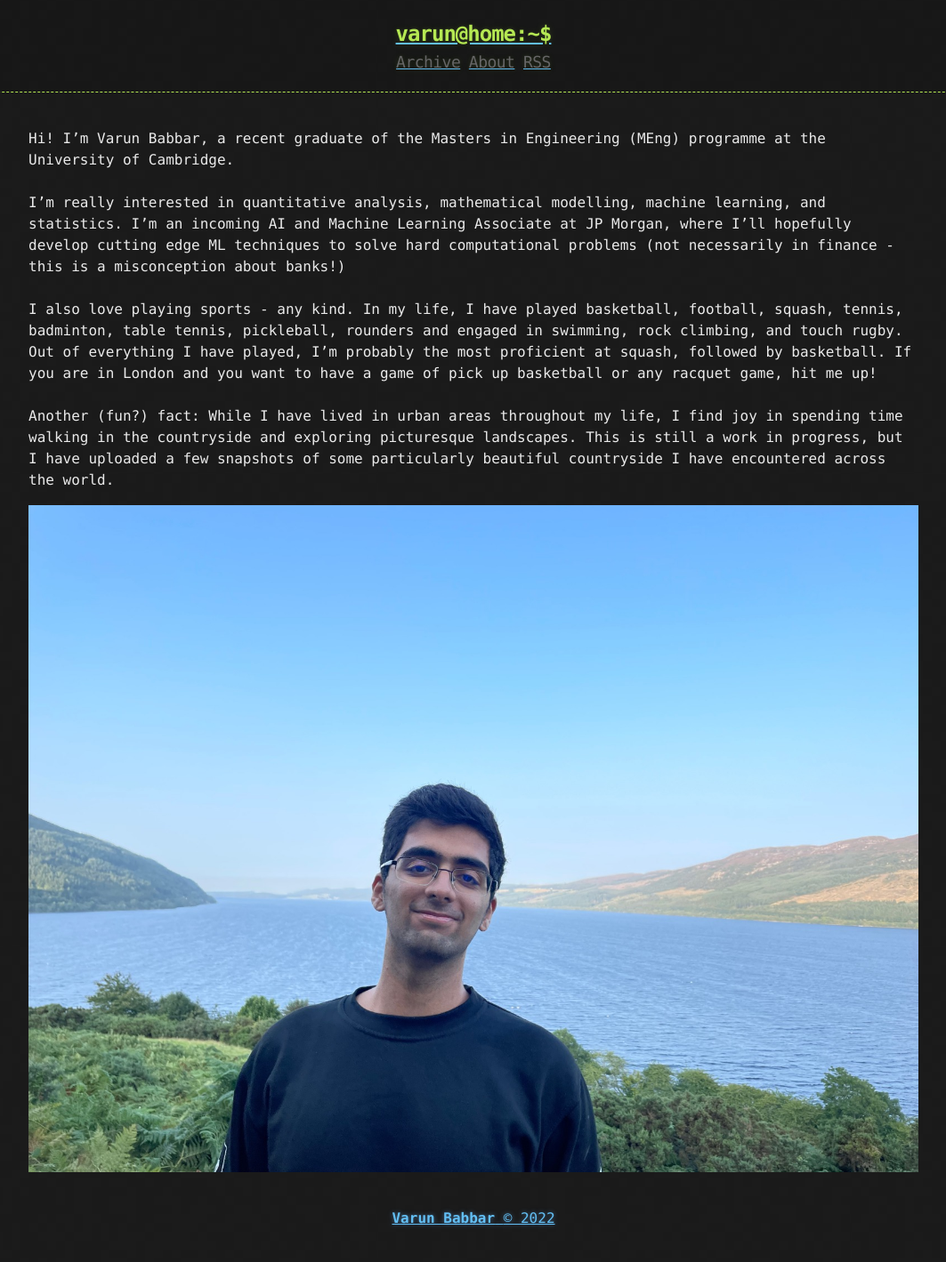
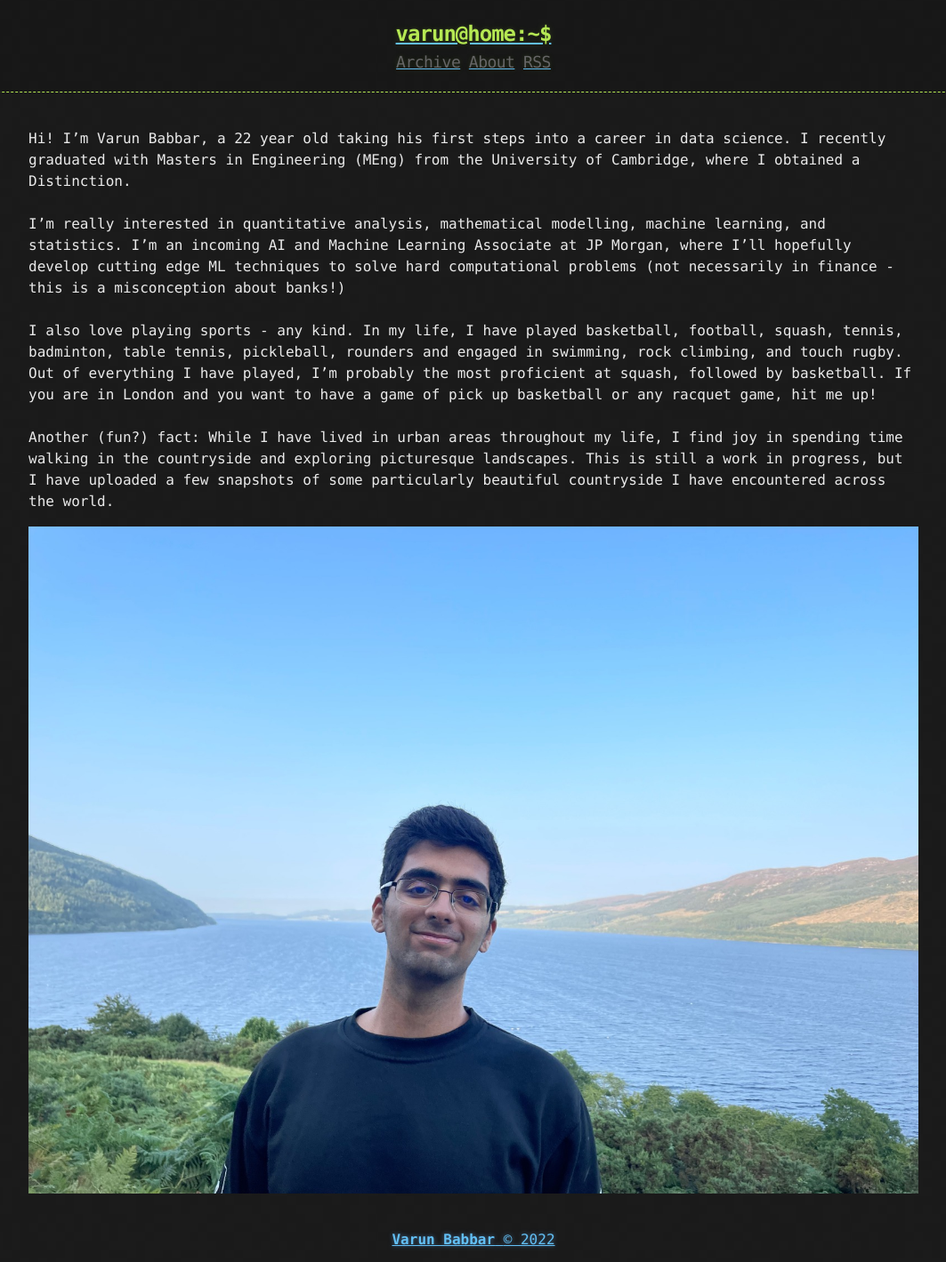
Before and after one commit to VarunBabbar/VarunBabbar.github.io, a Jekyll site: the page built from about.md, in a window 1280 px wide. Shown: the whole page at 89% size, without its empty margins (108-1171 px from the left). Built offline with Jekyll 4.4.1, drawn with Linux system fonts in a browser that asks for light colours; before the commit the page ends 1395 px from its top, so only the background shows below that.

Commit message:
Update about.md

```diff
--- a/about.md
+++ b/about.md
@@ -3,7 +3,7 @@ layout: page
 title: About
 ---
 
-Hi! I'm Varun Babbar, a recent graduate of the Masters in Engineering (MEng) programme at the University of Cambridge.
+Hi! I'm Varun Babbar, a 22 year old taking his first steps into a career in data science. I recently graduated with Masters in Engineering (MEng) from the University of Cambridge, where I obtained a Distinction.
 \\
 \\
 I'm really interested in quantitative analysis, mathematical modelling, machine learning, and statistics. I'm an incoming AI and Machine Learning Associate at JP Morgan, where I'll hopefully develop cutting edge ML techniques to solve hard computational problems (not necessarily in finance - this is a misconception about banks!)
```
